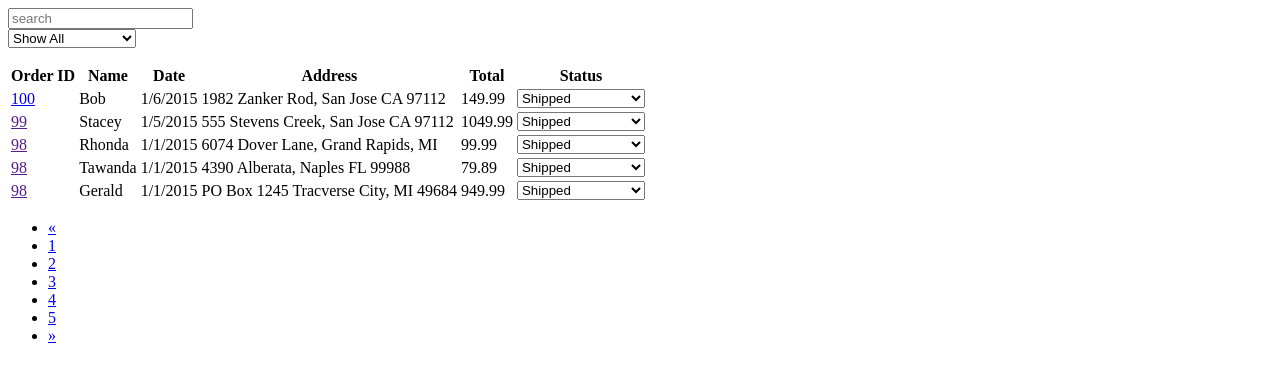
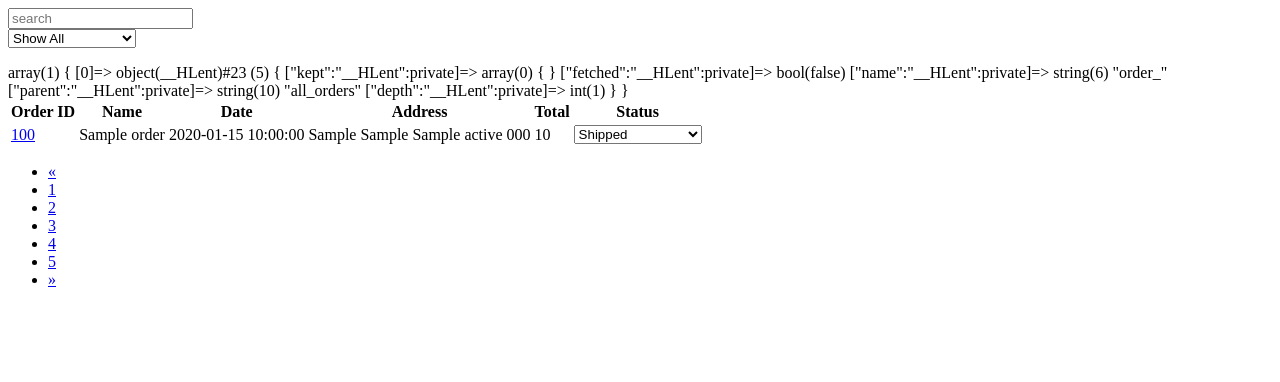
Before and after one commit to MWWST/enterprise_ecommerce, a CodeIgniter app: template application/views/admin/orders.php in a window 1280 px wide. Shown: the top 382 px of the page. Run offline with CodeIgniter, Linux system fonts and the light colour scheme; the template is opened without the code that fills it: most values are stand-ins (such as "Sample title", 1, 10 or a date in 2020).

Commit message:
display orders working, next up add orders

```diff
--- a/application/models/order.php
+++ b/application/models/order.php
@@ -8,9 +8,10 @@
 			return $this->db->query("SELECT orders.id as order_id,orders.status,orders.total,orders.shipping_cost,
 			orders.grand_total,orders.shipping_address_id,orders.billing_address_id,
 			orders.shipping_method,orders.created_at,orders.updated_at,orders.billings_id,
-			saddress.id as shipping_address_id,saddress.street1 as shipping_street1,saddress.street2
+			saddress.id as shipping_address_id,saddress.first_name as shipping_first_name,saddress.last_name as shipping_last_name,saddress.street1 as shipping_street1,saddress.street2
 			as shipping_street2,saddress.city as shipping_city,saddress.state as shipping_state,
-			saddress.zip as shipping_zip,baddress.id as billing_address_id,
+			saddress.zip as shipping_zip,baddress.id as billing_address_id,baddress.first_name as billing_first_name,
+			baddress.last_name as billing_lastname,
 			baddress.street1 as billing_street1,baddress.street2 as billing_street2,
 			baddress.city as billing_city,baddress.state as billing_state,baddress.zip as billing_zip
 			FROM orders
--- a/application/views/admin/orders.php
+++ b/application/views/admin/orders.php
@@ -26,6 +26,7 @@
 			</div> -->
 		</div>
 		 <div class="col-sm-12 col-md-12 col-md-offset-0">
+		 	<?php var_dump($all_orders); ?>
 		 	<table class="table table-striped">
 		 		<thead>
 		 			<th>Order ID</th>
@@ -35,73 +36,23 @@
 		 			<th>Total</th>
 		 			<th>Status</th>
 		 		</thead>
-		 		<tr>
-		 			<td><a href="/orders/show/id">100</a></td>
-		 			<td>Bob</td>
-		 			<td>1/6/2015</td>
-		 			<td>1982 Zanker Rod, San Jose CA 97112</td>
-		 			<td>149.99</td>
+		 		<?php foreach ($all_orders as $key => $order) {
+		 		echo "<tr><td><a href='".$order['order_id']."'>100</a></td>
+		 			<td>".$order['shipping_first_name']."</td>
+		 			<td>".$order['created_at']."</td>
+		 			<td>".$order['shipping_street1']." ".$order['shipping_street2']." "
+		 			.$order['shipping_city']." ".$order['shipping_state']." "
+		 			.$order['shipping_zip']."</td>
+		 			<td>".$order['grand_total']."</td>
 		 			<td>
 		 				<select>
-			 				<option>Shipped</option>
-			 				<option>Order in Progress</option>
-			 				<option>Cancelled</option>
+			 				<option value=''>Shipped</option>
+			 				<option value=''>Order in Progress</option>
+			 				<option value=''>Cancelled</option>
 		 				</select>
 		 			</td>
-	 			</tr>
-	 			<tr>
-		 			<td><a href="">99</a></td>
-		 			<td>Stacey</td>
-		 			<td>1/5/2015</td>
-		 			<td>555 Stevens Creek, San Jose CA 97112</td>
-		 			<td>1049.99</td>
-		 			<td>
-		 				<select>
-			 				<option>Shipped</option>
-			 				<option>Order in Progress</option>
-			 				<option>Cancelled</option>
-		 				</select>
-		 			</td>
-	 			</tr><tr>
-		 			<td><a href="">98</a></td>
-		 			<td>Rhonda</td>
-		 			<td>1/1/2015</td>
-		 			<td>6074 Dover Lane, Grand Rapids, MI</td>
-		 			<td>99.99</td>
-		 			<td>
-		 				<select>
-			 				<option>Shipped</option>
-			 				<option>Order in Progress</option>
-			 				<option>Cancelled</option>
-		 				</select>
-		 			</td>
-	 			</tr><tr>
-		 			<td><a href="">98</a></td>
-		 			<td>Tawanda</td>
-		 			<td>1/1/2015</td>
-		 			<td>4390 Alberata, Naples FL 99988</td>
-		 			<td>79.89</td>
-		 			<td>
-		 				<select>
-			 				<option>Shipped</option>
-			 				<option>Order in Progress</option>
-			 				<option>Cancelled</option>
-		 				</select>
-		 			</td>
-	 			</tr><tr>
-		 			<td><a href="">98</a></td>
-		 			<td>Gerald</td>
-		 			<td>1/1/2015</td>
-		 			<td>PO Box 1245 Tracverse City, MI 49684</td>
-		 			<td>949.99</td>
-		 			<td>
-		 				<select>
-			 				<option>Shipped</option>
-			 				<option>Order in Progress</option>
-			 				<option>Cancelled</option>
-		 				</select>
-		 			</td>
-	 			</tr>
+	 			</tr>";
+	 			}?>
 			</table>
 		 </div>
 
```
